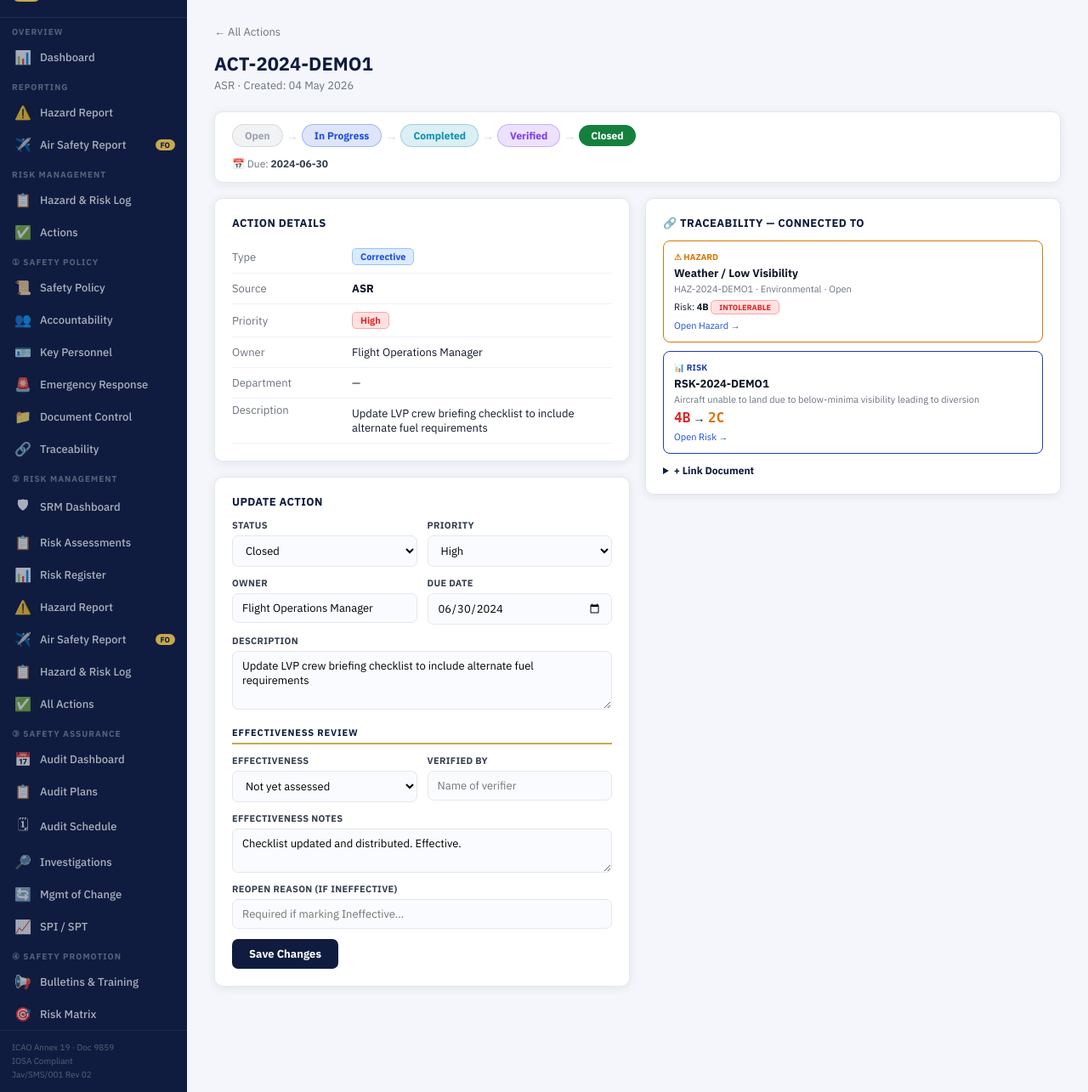
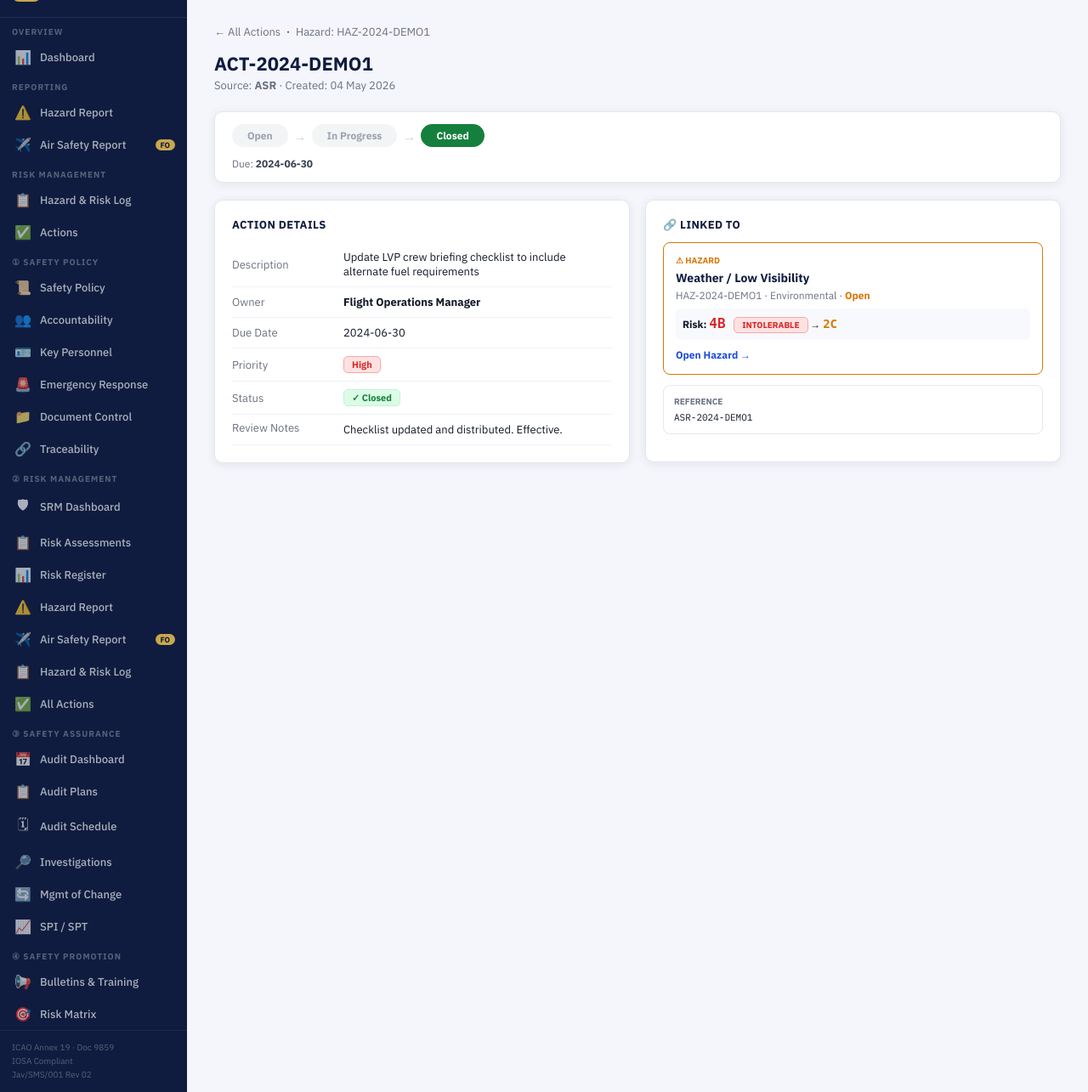
Before and after one commit to omarbarghouth/jav-sms, a Flask app: template templates/action_detail.html in a window 1280 px wide. Shown: the part 50-1335 px from the top of the page at 85% size. Run offline with Flask 3, Linux system fonts and the light colour scheme; the template is opened without the code that fills it: values that come from a table or form of the project are taken from there, others are empty.

Commit message:
Add files via upload

```diff
--- a/templates/action_detail.html
+++ b/templates/action_detail.html
@@ -1,214 +1,276 @@
 {% extends "base.html" %}
-{% block title %}{{ a.id }} — Action Detail{% endblock %}
+{% block title %}{{ a.id }} — Action{% endblock %}
 {% block content %}
+
 <div style="margin-bottom:14px">
   <a href="/actions" style="color:var(--muted);font-size:13px">← All Actions</a>
+  {% if hazard %}
+  &nbsp;·&nbsp;
+  <a href="/hazard-log/{{ hazard.id }}" style="color:var(--muted);font-size:13px">
+    Hazard: {{ hazard.id }}
+  </a>
+  {% endif %}
 </div>
+
 <div class="page-title">{{ a.id }}</div>
-<div class="page-sub">{{ a.source }} · Created: {{ a.created_at.strftime('%d %b %Y') }}</div>
+<div class="page-sub">
+  Source: <strong>{{ a.source }}</strong> ·
+  Created: {{ a.created_at.strftime('%d %b %Y') }}
+  {% if a.closed_date %} · Closed: <strong style="color:#15803d">{{ a.closed_date }}</strong>{% endif %}
+</div>
 
-<!-- Lifecycle status bar -->
-<div class="card" style="padding:14px 20px;margin-bottom:18px">
-  <div style="display:flex;align-items:center;gap:4px;flex-wrap:wrap;margin-bottom:12px">
-    {% set life = ['Open','In Progress','Completed','Verified','Closed'] %}
-    {% set cur = life.index(a.status) if a.status in life else 0 %}
-    {% set cols = ['#9ca3af','#1d4ed8','#0891b2','#7c3aed','#15803d'] %}
-    {% for i, s in enumerate(life) %}
-    <span style="padding:5px 14px;border-radius:20px;font-size:12px;font-weight:700;
-      {% if a.status == s %}background:{{ cols[i] }};color:#fff
-      {% elif cur > i %}background:{{ cols[i] }}25;color:{{ cols[i] }};border:1px solid {{ cols[i] }}50
-      {% else %}background:#f3f4f6;color:#9ca3af{% endif %}">{{ s }}</span>
-    {% if not loop.last %}<span style="color:#d1d5db">→</span>{% endif %}
+<!-- Status bar — simple 3-step -->
+<div class="card" style="padding:14px 20px;margin-bottom:20px">
+  <div style="display:flex;align-items:center;gap:6px;margin-bottom:12px">
+    {% for step, col in [('Open','#d97706'),('In Progress','#1d4ed8'),('Closed','#15803d')] %}
+    <span style="padding:6px 18px;border-radius:20px;font-size:12px;font-weight:700;
+      {% if a.status == step or (a.status=='Overdue' and step=='Open') %}
+        background:{{ col }};color:#fff;
+      {% else %}
+        background:#f3f4f6;color:#9ca3af;
+      {% endif %}">
+      {{ step }}
+    </span>
+    {% if not loop.last %}
+    <span style="color:#d1d5db;font-size:16px">→</span>
+    {% endif %}
     {% endfor %}
     {% if a.status == 'Overdue' %}
-    <span style="margin-left:8px;background:#dc2626;color:#fff;padding:5px 14px;border-radius:20px;font-size:12px;font-weight:800">● OVERDUE</span>
+    <span style="margin-left:10px;background:#dc2626;color:#fff;padding:6px 18px;border-radius:20px;font-size:12px;font-weight:800">
+      ⚠ OVERDUE
+    </span>
     {% endif %}
   </div>
+
+  <!-- Key dates -->
   <div style="display:flex;gap:20px;font-size:12px;color:var(--muted);flex-wrap:wrap">
-    <span>📅 Due: <strong style="color:{% if a.status=='Overdue' %}#dc2626{% else %}#374151{% endif %}">{{ a.due_date or '—' }}</strong></span>
-    {% if a.completed_date %}<span>✓ Completed: <strong style="color:#374151">{{ a.completed_date }}</strong></span>{% endif %}
-    {% if a.verified_date %}<span>🔍 Verified: <strong style="color:#374151">{{ a.verified_date }}</strong></span>{% endif %}
-    {% if a.closed_date %}<span>🔒 Closed: <strong style="color:#15803d">{{ a.closed_date }}</strong></span>{% endif %}
-    {% if a.reopen_count %}<span style="color:#dc2626">🔄 Reopened {{ a.reopen_count }}x</span>{% endif %}
+    <span>Due: <strong style="color:{% if a.status=='Overdue' %}#dc2626{% else %}#374151{% endif %}">
+      {{ a.due_date or '—' }}</strong></span>
+    {% if a.closed_date %}
+    <span>Closed: <strong style="color:#15803d">{{ a.closed_date }}</strong></span>
+    {% endif %}
   </div>
 </div>
 
 <div style="display:grid;grid-template-columns:1fr 1fr;gap:18px">
-  <!-- Left: Action details + update form -->
+
+  <!-- LEFT: What is this action about -->
   <div>
     <div class="card">
       <div class="card-title">Action Details</div>
       <table style="font-size:13px;width:100%">
-        <tr><td style="color:var(--muted);padding:5px 0;width:130px">Type</td>
-          <td><span class="badge b-blue">{{ a.action_type or 'Corrective' }}</span></td></tr>
-        <tr><td style="color:var(--muted);padding:5px 0">Source</td>
-          <td><strong>{{ a.source }}</strong></td></tr>
-        <tr><td style="color:var(--muted);padding:5px 0">Priority</td>
-          <td>{% if a.priority=='High' %}<span class="badge b-red">High</span>
-          {% elif a.priority=='Medium' %}<span class="badge b-yellow">Medium</span>
-          {% else %}<span class="badge b-gray">Low</span>{% endif %}</td></tr>
-        <tr><td style="color:var(--muted);padding:5px 0">Owner</td>
-          <td>{{ a.owner or '—' }}</td></tr>
-        <tr><td style="color:var(--muted);padding:5px 0">Department</td>
-          <td>{{ a.department.name if a.department else '—' }}</td></tr>
-        <tr><td style="color:var(--muted);padding:5px 0;vertical-align:top">Description</td>
-          <td>{{ a.description or '—' }}</td></tr>
+        <tr>
+          <td style="color:var(--muted);padding:7px 0;width:120px">Description</td>
+          <td>{{ a.description or '—' }}</td>
+        </tr>
+        <tr>
+          <td style="color:var(--muted);padding:7px 0">Owner</td>
+          <td><strong>{{ a.owner or '—' }}</strong></td>
+        </tr>
+        <tr>
+          <td style="color:var(--muted);padding:7px 0">Due Date</td>
+          <td style="{% if a.status=='Overdue' %}color:#dc2626;font-weight:700{% endif %}">
+            {{ a.due_date or '—' }}
+          </td>
+        </tr>
+        <tr>
+          <td style="color:var(--muted);padding:7px 0">Priority</td>
+          <td>
+            {% if a.priority=='High' %}<span class="badge b-red">High</span>
+            {% elif a.priority=='Medium' %}<span class="badge b-yellow">Medium</span>
+            {% else %}<span class="badge b-gray">Low</span>{% endif %}
+          </td>
+        </tr>
+        <tr>
+          <td style="color:var(--muted);padding:7px 0">Status</td>
+          <td>
+            {% if a.status=='Closed' %}<span class="badge b-green">✓ Closed</span>
+            {% elif a.status=='Overdue' %}<span class="badge b-red">⚠ Overdue</span>
+            {% elif a.status=='In Progress' %}<span class="badge b-blue">In Progress</span>
+            {% else %}<span class="badge b-yellow">Open</span>{% endif %}
+          </td>
+        </tr>
         {% if a.effectiveness %}
-        <tr><td style="color:var(--muted);padding:5px 0">Effectiveness</td>
+        <tr>
+          <td style="color:var(--muted);padding:7px 0">Effectiveness</td>
           <td>
             {% if a.effectiveness=='Effective' %}<span class="badge b-green">✓ Effective</span>
             {% elif a.effectiveness=='Partially Effective' %}<span class="badge b-yellow">~ Partially Effective</span>
             {% else %}<span class="badge b-red">✗ Ineffective</span>{% endif %}
-          </td></tr>
+          </td>
+        </tr>
         {% endif %}
-        {% if a.verified_by %}
-        <tr><td style="color:var(--muted);padding:5px 0">Verified By</td>
-          <td>{{ a.verified_by }}</td></tr>
-        {% endif %}
-        {% if a.reopen_reason %}
-        <tr><td style="color:var(--muted);padding:5px 0;vertical-align:top">Reopen Reason</td>
-          <td style="color:#dc2626">{{ a.reopen_reason }}</td></tr>
+        {% if a.effectiveness_review %}
+        <tr>
+          <td style="color:var(--muted);padding:7px 0;vertical-align:top">Review Notes</td>
+          <td>{{ a.effectiveness_review }}</td>
+        </tr>
         {% endif %}
       </table>
     </div>
 
-    <!-- Update form -->
+    <!-- Update form — only shown if not closed -->
+    {% if a.status != 'Closed' %}
     <div class="card">
-      <div class="card-title">Update Action</div>
+      <div class="card-title">Update This Action</div>
       <form method="POST" action="/actions/{{ a.id }}/update">
         <input type="hidden" name="return_url" value="/actions/{{ a.id }}"/>
-        <div class="g2">
-          <div class="fg"><label>Status</label>
-            <select name="status">
-              {% for s in ['Open','In Progress','Completed','Verified','Closed'] %}
-              <option {% if a.status==s %}selected{% endif %}>{{ s }}</option>{% endfor %}
-            </select></div>
-          <div class="fg"><label>Priority</label>
-            <select name="priority">
-              {% for p in ['High','Medium','Low'] %}<option {% if a.priority==p %}selected{% endif %}>{{ p }}</option>{% endfor %}
-            </select></div>
+
+        <div class="fg">
+          <label>Status</label>
+          <select name="status" id="status-sel" onchange="toggleEffectiveness()">
+            {% for s in ['Open','In Progress','Closed'] %}
+            <option {% if a.status==s %}selected{% endif %}>{{ s }}</option>
+            {% endfor %}
+          </select>
         </div>
-        <div class="g2">
-          <div class="fg"><label>Owner</label>
-            <input type="text" name="owner" value="{{ a.owner or '' }}"/></div>
-          <div class="fg"><label>Due Date</label>
-            <input type="date" name="due_date" value="{{ a.due_date or '' }}"/></div>
+
+        <!-- Effectiveness — only required when closing -->
+        <div class="fg" id="eff-block" style="display:none">
+          <label>
+            Was this action effective?
+            <span style="color:#dc2626">*</span>
+            <span style="font-weight:400;color:var(--muted)">(required to close)</span>
+          </label>
+          <select name="effectiveness" id="eff-sel">
+            <option value="">Select…</option>
+            <option>Effective</option>
+            <option>Partially Effective</option>
+            <option>Ineffective</option>
+          </select>
+          <div style="font-size:11px;color:var(--muted);margin-top:4px">
+            If you select <strong>Ineffective</strong> — the action will be automatically re-opened so you can try a different approach.
+          </div>
         </div>
-        <div class="fg"><label>Description</label>
-          <textarea name="description" rows="3">{{ a.description or '' }}</textarea></div>
 
-        <div class="sec" style="margin-top:10px">Effectiveness Review</div>
-        <div class="g2">
-          <div class="fg"><label>Effectiveness</label>
-            <select name="effectiveness">
-              <option value="">Not yet assessed</option>
-              {% for e in ['Effective','Partially Effective','Ineffective'] %}
-              <option {% if a.effectiveness==e %}selected{% endif %}>{{ e }}</option>{% endfor %}
-            </select></div>
-          <div class="fg"><label>Verified By</label>
-            <input type="text" name="verified_by" value="{{ a.verified_by or '' }}" placeholder="Name of verifier"/></div>
+        <div class="fg" id="review-block" style="display:none">
+          <label>Notes on what was done</label>
+          <textarea name="effectiveness_review" rows="3"
+            placeholder="Describe what was done and why it was or was not effective…"></textarea>
         </div>
-        <div class="fg"><label>Effectiveness Notes</label>
-          <textarea name="effectiveness_review" rows="2">{{ a.effectiveness_review or '' }}</textarea></div>
-        <div class="fg"><label>Reopen Reason (if Ineffective)</label>
-          <input type="text" name="reopen_reason" placeholder="Required if marking Ineffective…"/></div>
+
+        <div class="fg">
+          <label>Owner</label>
+          <input type="text" name="owner" value="{{ a.owner or '' }}"/>
+        </div>
+        <div class="fg">
+          <label>Due Date</label>
+          <input type="date" name="due_date" value="{{ a.due_date or '' }}"/>
+        </div>
+
         <button type="submit" class="btn btn-nav">Save Changes</button>
       </form>
     </div>
+    {% endif %}
   </div>
 
-  <!-- Right: Traceability -->
+  <!-- RIGHT: Where does this action come from (traceability) -->
   <div>
     <div class="card">
-      <div class="card-title">🔗 Traceability — Connected To</div>
+      <div class="card-title">🔗 Linked To</div>
 
       {% if hazard %}
-      <div style="border:1.5px solid #d97706;border-radius:8px;padding:12px;margin-bottom:10px">
-        <div style="font-size:10px;font-weight:800;text-transform:uppercase;color:#d97706;margin-bottom:4px">⚠ HAZARD</div>
-        <div style="font-size:13px;font-weight:700">{{ hazard.generic_hazard or '—' }}</div>
-        <div style="font-size:11px;color:var(--muted);margin-top:3px">
-          {{ hazard.id }} · {{ hazard.classification or '—' }} · {{ hazard.status }}
+      <div style="border:1.5px solid #d97706;border-radius:8px;padding:14px;margin-bottom:12px">
+        <div style="font-size:10px;font-weight:800;text-transform:uppercase;color:#d97706;margin-bottom:5px">
+          ⚠ HAZARD
+        </div>
+        <div style="font-weight:700;font-size:14px;color:#0f1c3f">
+          {{ hazard.generic_hazard or hazard.specific_components or '—' }}
+        </div>
+        <div style="font-size:12px;color:var(--muted);margin-top:4px">
+          {{ hazard.id }} ·
+          {{ hazard.classification or '—' }} ·
+          <span style="font-weight:700;
+            {% if hazard.status=='Open' %}color:#d97706
+            {% elif hazard.status=='Controlled' %}color:#15803d
+            {% else %}color:#6b7280{% endif %}">
+            {{ hazard.status }}
+          </span>
         </div>
         {% if hazard.risks %}
-        <div style="margin-top:6px;font-size:11px">
-          Risk: <strong>{{ hazard.risks[0].initial_risk_index }}</strong>
-          {% if hazard.risks[0].initial_tolerance=='INTOLERABLE' %}<span class="badge b-red" style="font-size:9px">INTOLERABLE</span>
-          {% elif hazard.risks[0].initial_tolerance=='TOLERABLE' %}<span class="badge b-yellow" style="font-size:9px">TOLERABLE</span>
-          {% else %}<span class="badge b-green" style="font-size:9px">ACCEPTABLE</span>{% endif %}
-        </div>{% endif %}
-        <a href="/hazard-log/{{ hazard.id }}" style="font-size:11px;color:#1d4ed8;display:block;margin-top:6px">Open Hazard →</a>
+        <div style="margin-top:8px;padding:8px;background:#f8f9fc;border-radius:6px;font-size:12px">
+          <strong>Risk:</strong>
+          <span style="font-size:16px;font-weight:900;font-family:monospace;
+            color:{% if hazard.risks[0].initial_tolerance=='INTOLERABLE' %}#dc2626{% elif hazard.risks[0].initial_tolerance=='TOLERABLE' %}#d97706{% else %}#15803d{% endif %}">
+            {{ hazard.risks[0].initial_risk_index }}
+          </span>
+          <span class="badge {% if hazard.risks[0].initial_tolerance=='INTOLERABLE' %}b-red{% elif hazard.risks[0].initial_tolerance=='TOLERABLE' %}b-yellow{% else %}b-green{% endif %}" style="font-size:10px">
+            {{ hazard.risks[0].initial_tolerance }}
+          </span>
+          {% if hazard.risks[0].residual_risk_index %}
+          → <span style="font-size:14px;font-weight:900;font-family:monospace;
+            color:{% if hazard.risks[0].residual_tolerance=='INTOLERABLE' %}#dc2626{% elif hazard.risks[0].residual_tolerance=='TOLERABLE' %}#d97706{% else %}#15803d{% endif %}">
+            {{ hazard.risks[0].residual_risk_index }}
+          </span>
+          {% endif %}
+        </div>
+        {% endif %}
+        <a href="/hazard-log/{{ hazard.id }}"
+           style="display:inline-block;margin-top:10px;font-size:12px;color:#1d4ed8;font-weight:700">
+          Open Hazard →
+        </a>
       </div>
       {% endif %}
 
-      {% if risk %}
-      <div style="border:1.5px solid #1e40af;border-radius:8px;padding:12px;margin-bottom:10px">
-        <div style="font-size:10px;font-weight:800;text-transform:uppercase;color:#1e40af;margin-bottom:4px">📊 RISK</div>
-        <div style="font-size:13px;font-weight:700">{{ risk.id }}</div>
-        <div style="font-size:11px;color:var(--muted);margin-top:3px">{{ (risk.description or '—')[:80] }}</div>
-        <div style="margin-top:5px">
-          <span style="font-weight:800;font-size:16px;font-family:monospace;color:{% if risk.initial_tolerance=='INTOLERABLE' %}#dc2626{% elif risk.initial_tolerance=='TOLERABLE' %}#d97706{% else %}#15803d{% endif %}">
-            {{ risk.initial_risk_index }}</span>
-          → <span style="font-weight:800;font-size:16px;font-family:monospace;color:{% if risk.residual_tolerance=='INTOLERABLE' %}#dc2626{% elif risk.residual_tolerance=='TOLERABLE' %}#d97706{% else %}#15803d{% endif %}">
-            {{ risk.residual_risk_index or '?' }}</span>
+      {% if a.linked_ref_id %}
+      <div style="border:1px solid var(--border);border-radius:8px;padding:12px;margin-bottom:12px;font-size:12px">
+        <div style="font-size:10px;font-weight:800;text-transform:uppercase;color:var(--muted);margin-bottom:4px">
+          Reference
         </div>
-        <a href="/risk/{{ risk.id }}" style="font-size:11px;color:#1d4ed8;display:block;margin-top:6px">Open Risk →</a>
+        <span class="mono">{{ a.linked_ref_id }}</span>
       </div>
       {% endif %}
 
-      {% if audit %}
-      <div style="border:1.5px solid #065f46;border-radius:8px;padding:12px;margin-bottom:10px">
-        <div style="font-size:10px;font-weight:800;text-transform:uppercase;color:#065f46;margin-bottom:4px">🔍 AUDIT</div>
-        <div style="font-size:13px;font-weight:700">{{ audit.id }}</div>
-        <div style="font-size:11px;color:var(--muted);margin-top:3px">{{ audit.audit_type }} · {{ audit.status }}</div>
-        <a href="/audit-schedule/{{ audit.id }}" style="font-size:11px;color:#1d4ed8;display:block;margin-top:6px">Open Audit →</a>
-      </div>
+      {% if not hazard and not a.linked_ref_id %}
+      <p style="color:var(--muted);font-size:13px">
+        No linked entities. Actions should always be connected to a hazard or finding.
+      </p>
       {% endif %}
 
-      {% if ra %}
-      <div style="border:1.5px solid #7c3aed;border-radius:8px;padding:12px;margin-bottom:10px">
-        <div style="font-size:10px;font-weight:800;text-transform:uppercase;color:#7c3aed;margin-bottom:4px">📋 RISK ASSESSMENT</div>
-        <div style="font-size:13px;font-weight:700">{{ ra.control_number or ra.id }}</div>
-        <div style="font-size:11px;color:var(--muted);margin-top:3px">{{ ra.title or '—' }} · REV{{ ra.revision or 0 }} · {{ ra.status }}</div>
-        <a href="/risk-assessments/{{ ra.id }}" style="font-size:11px;color:#1d4ed8;display:block;margin-top:6px">Open RA →</a>
-      </div>
-      {% endif %}
-
-      {% if not hazard and not risk and not audit and not ra %}
-      <p style="color:var(--muted);font-size:13px">No traceability links found for this action.</p>
-      {% endif %}
-
-      <!-- Linked documents -->
-      {% if docs %}
-      <div style="margin-top:12px">
-        <div style="font-size:11px;font-weight:800;text-transform:uppercase;color:var(--muted);margin-bottom:6px">📁 Linked Documents</div>
-        {% for doc in docs %}
-        <div style="display:flex;justify-content:space-between;align-items:center;padding:5px 0;border-bottom:1px solid var(--border);font-size:12px">
-          <span class="mono" style="color:#1d4ed8">{{ doc.id }}</span>
-          <span>{{ doc.title[:40] }}</span>
-          <a href="/documents/{{ doc.id }}/trace" style="color:#1d4ed8;font-size:11px">→</a>
+      <!-- Other actions on the same hazard -->
+      {% if hazard and hazard.actions|length > 1 %}
+      <div style="margin-top:14px">
+        <div style="font-size:11px;font-weight:800;text-transform:uppercase;color:var(--muted);margin-bottom:8px">
+          Other Actions on This Hazard
         </div>
+        {% for other in hazard.actions %}
+        {% if other.id != a.id %}
+        <div style="display:flex;justify-content:space-between;align-items:center;padding:6px 0;border-bottom:1px solid var(--border);font-size:12px">
+          <a href="/actions/{{ other.id }}" class="mono" style="color:#1d4ed8;font-size:11px">{{ other.id }}</a>
+          <span style="color:#374151;max-width:160px;overflow:hidden">{{ (other.description or '—')[:40] }}</span>
+          {% if other.status=='Closed' %}<span class="badge b-green" style="font-size:10px">Closed</span>
+          {% elif other.status=='Overdue' %}<span class="badge b-red" style="font-size:10px">Overdue</span>
+          {% elif other.status=='In Progress' %}<span class="badge b-blue" style="font-size:10px">In Progress</span>
+          {% else %}<span class="badge b-yellow" style="font-size:10px">Open</span>{% endif %}
+        </div>
+        {% endif %}
         {% endfor %}
       </div>
       {% endif %}
 
-      <!-- Link document -->
-      <details style="margin-top:12px">
-        <summary style="font-size:12px;font-weight:700;cursor:pointer;color:var(--navy)">+ Link Document</summary>
-        <form method="POST" action="/quick-link" style="margin-top:8px;padding:12px;background:#f8f9fc;border-radius:8px">
-          <input type="hidden" name="entity_type" value="action"/>
-          <input type="hidden" name="entity_id" value="{{ a.id }}"/>
-          <input type="hidden" name="return_url" value="/actions/{{ a.id }}"/>
-          <div class="fg" style="margin:0 0 8px"><label>Document ID</label><input type="text" name="document_id" placeholder="e.g. SOP-FO-2026-001-REV0"/></div>
-          <div class="fg" style="margin:0 0 8px"><label>Reason</label><input type="text" name="link_reason" placeholder="Why is this doc linked?"/></div>
-          <button type="submit" class="btn btn-nav btn-sm">Link</button>
-        </form>
-      </details>
     </div>
   </div>
+
 </div>
+
 {% endblock %}
 {% block scripts %}
 <script>
-// enumerate is injected globally via context_processor
+function toggleEffectiveness() {
+  var sel  = document.getElementById('status-sel');
+  var eff  = document.getElementById('eff-block');
+  var rev  = document.getElementById('review-block');
+  if (sel.value === 'Closed') {
+    eff.style.display = 'flex';
+    eff.style.flexDirection = 'column';
+    rev.style.display = 'flex';
+    rev.style.flexDirection = 'column';
+  } else {
+    eff.style.display = 'none';
+    rev.style.display = 'none';
+  }
+}
+// Run on page load in case status is pre-selected
+toggleEffectiveness();
 </script>
 {% endblock %}
```
Also changed, not shown: templates/action_form.html (+55 -52 lines), templates/actions.html (+146 -55 lines), templates/hazard_detail.html (+7 -3 lines).
